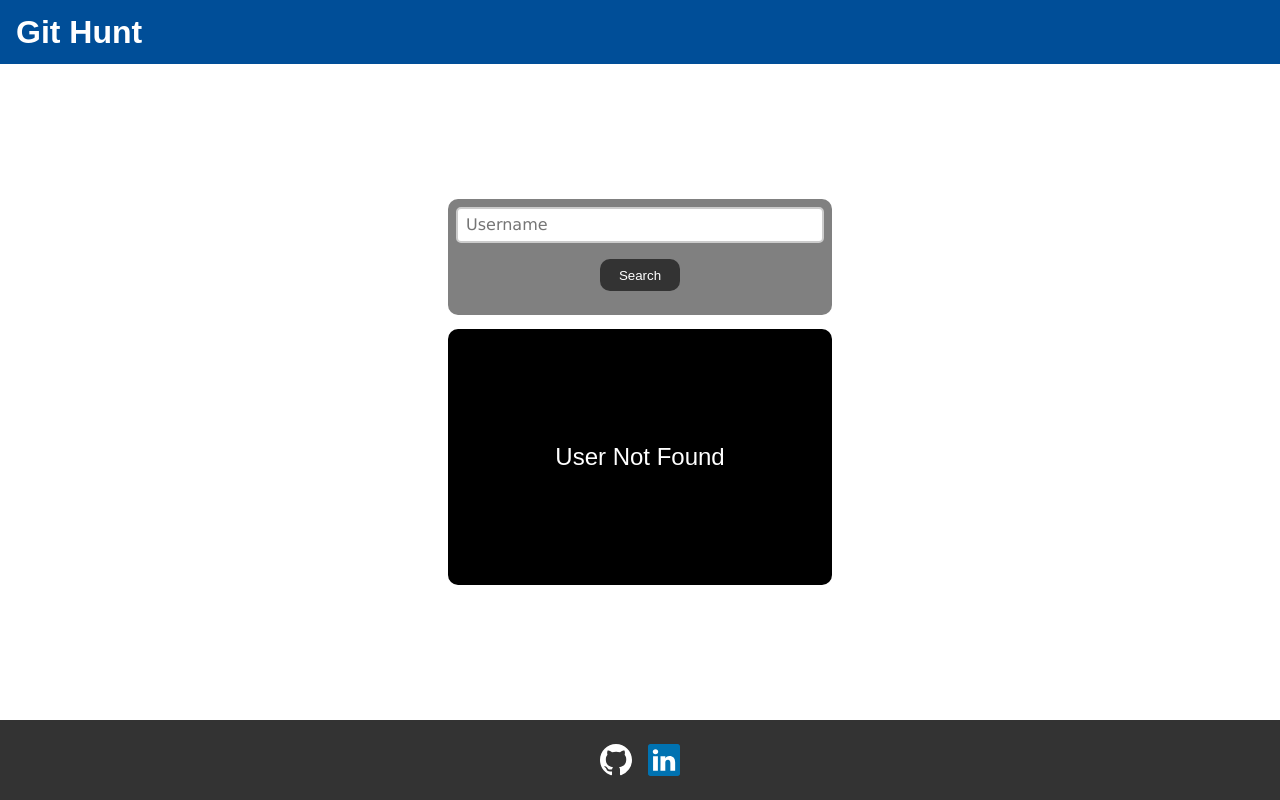
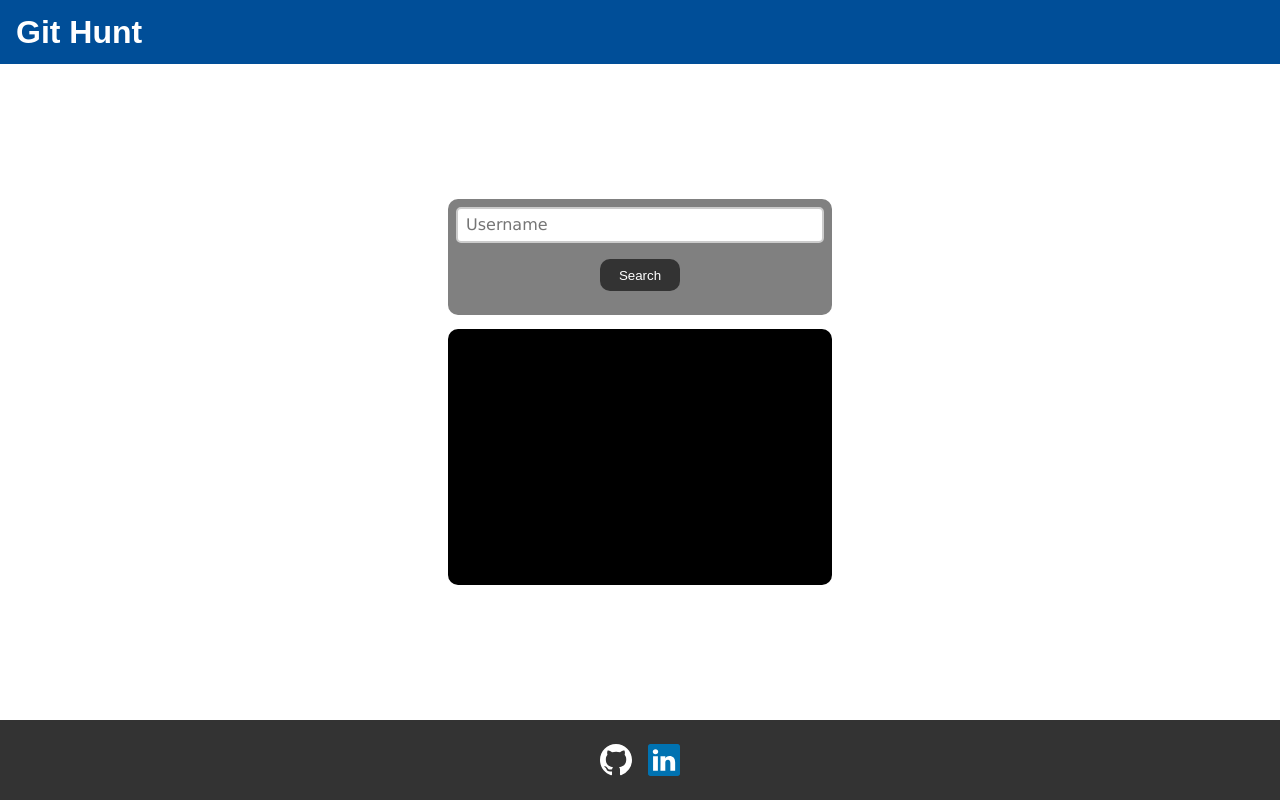
Before and after one commit to Nich0las2004/git-hunt, a React (Create React App) app: page / in a window 1280 px wide. Before the commit this address had no page. Built offline with nearby package versions, Linux system fonts and the light colour scheme.

Commit message:
when you open an app, it doesn't say 'User Not Found' right away, when you click enter or search bar, and the user isn't found, only then will it get displayed

```diff
--- a/src/templates/Output/Output.js
+++ b/src/templates/Output/Output.js
@@ -9,7 +9,11 @@ const Output = () => {
     console.log(info);
   }, [info]);
 
-  if (info === null || info.message == "Not Found") {
+  if (info === null) {
+    return <div className={classes.container}></div>;
+  }
+
+  if (info.message == "Not Found") {
     return (
       <div className={classes.userNotFound}>
         <p>User Not Found</p>
```
